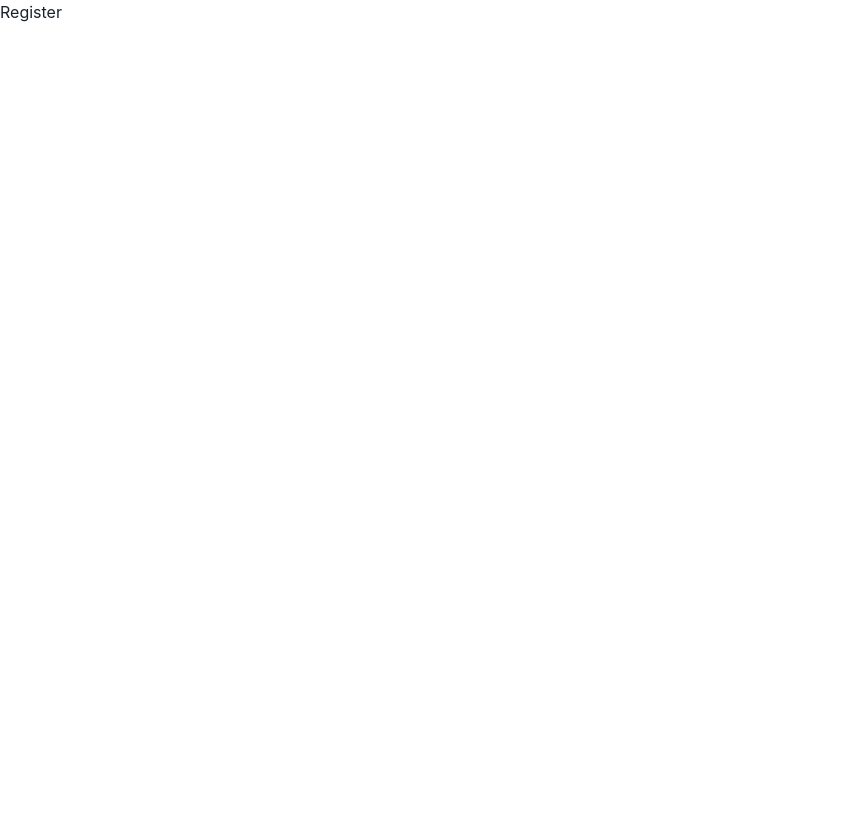
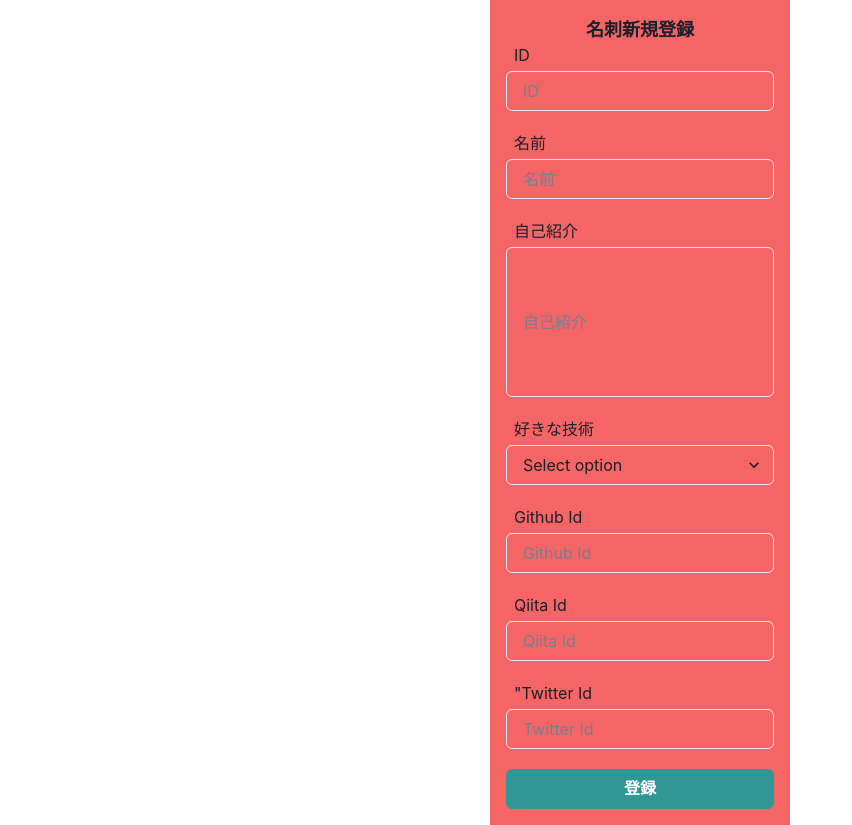
Before and after one commit to Rikka1073/business-card-app, a React (Vite) app: page /cards/register in a window 1280 px wide. Shown: the whole page, without its empty margins (0-852 px from the left). Before the commit the page ends 800 px from the top, so only its background shows below. Built offline with nearby package versions, Linux system fonts and the light colour scheme; no server answers.

Commit message:
新規作成

```diff
--- a/src/components/Register.tsx
+++ b/src/components/Register.tsx
@@ -1,5 +1,55 @@
+import { Box, Button, Center, Input, Select, Text } from "@chakra-ui/react";
+
 const Register = () => {
-  return <div>Register</div>;
+  return (
+    <Box position="relative" overflow-y="auto">
+      <Center>
+        <Box bg="red.400" p="4" w="300px">
+          <Center>
+            <Text fontSize="lg" fontWeight="bold">
+              名刺新規登録
+            </Text>
+          </Center>
+          <Text pl="2" mb="1">
+            ID
+          </Text>
+          <Input placeholder="ID" mb="5" />
+          <Text pl="2" mb="1">
+            名前
+          </Text>
+          <Input placeholder="名前" mb="5" />
+          <Text pl="2" mb="1">
+            自己紹介
+          </Text>
+          <Input placeholder="自己紹介" mb="5" h="150px" />
+          <Text pl="2" mb="1">
+            好きな技術
+          </Text>
+          <Select placeholder="Select option" mb="5">
+            <option value="option1">React</option>
+            <option value="option2">Typescript</option>
+            <option value="option3">Github</option>
+          </Select>
+          <Text pl="2" mb="1">
+            Github Id
+          </Text>
+          <Input placeholder="Github Id" mb="5" />
+          <Text pl="2" mb="1">
+            Qiita Id
+          </Text>
+          <Input placeholder="Qiita Id" mb="5" />
+          <Text pl="2" mb="1">
+            {" "}
+            "Twitter Id
+          </Text>
+          <Input placeholder="Twitter Id" />
+          <Button colorScheme="teal" mt="5" w="full">
+            登録
+          </Button>
+        </Box>
+      </Center>
+    </Box>
+  );
 };
 
 export default Register;
```
